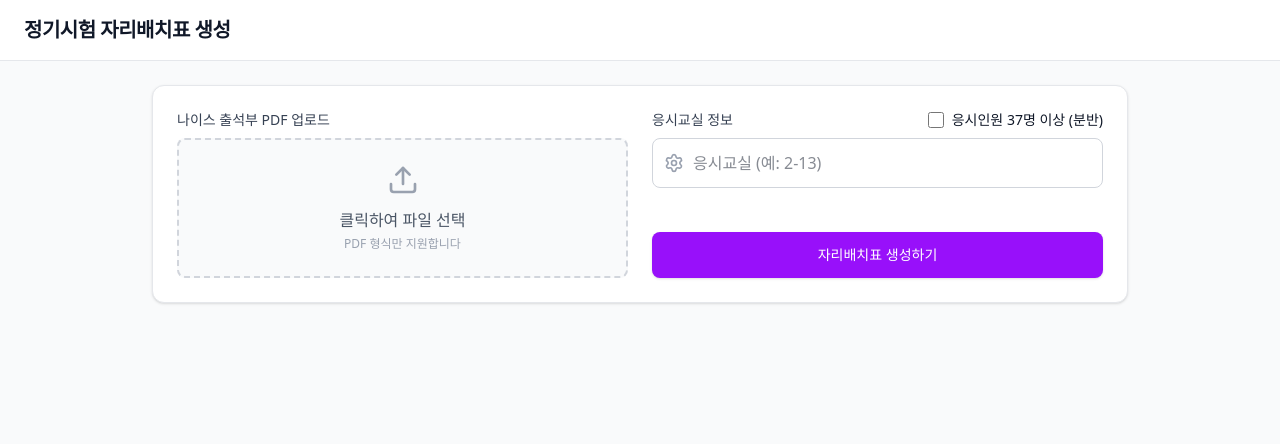
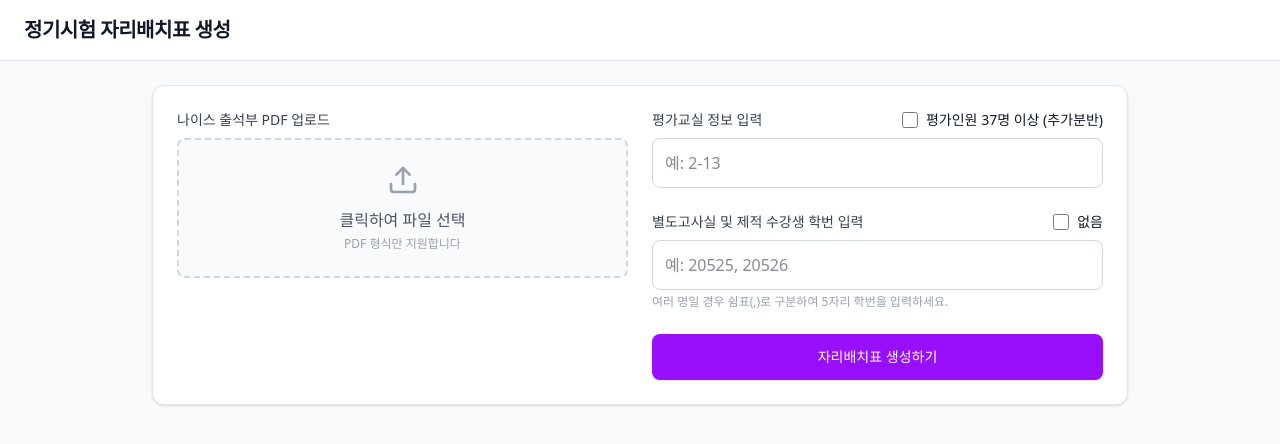
Before and after one commit to eksvnddlv55-del/examseating1, a React (Vite) app: page / in a window 1280 px wide. Shown: the top 444 px of the page. Built offline with nearby package versions, Linux system fonts and the light colour scheme.

Commit message:
feat: add student exclusion feature for seat arrangement
Implement student exclusion logic by ID to allow filtering of students before seat arrangement. Added validation to ensure seating capacity limits are enforced when excluding students.

```diff
--- a/src/App.tsx
+++ b/src/App.tsx
@@ -19,6 +19,19 @@ const isClassMatch = (classNum: number, input: string) => {
   return false;
 };
 
+// 학생 제외 여부 확인 헬퍼 함수
+const isStudentExcluded = (student: any, excludesStr: string, noExclude: boolean) => {
+  if (noExclude || !excludesStr.trim()) return false;
+  const excludes = excludesStr.split(',').map(s => s.trim());
+
+  const g = student.grade;
+  const c = student.class.toString().padStart(2, '0');
+  const n = student.number.toString().padStart(2, '0');
+  const studentId = `${g}${c}${n}`;
+
+  return excludes.includes(studentId);
+};
+
 export default function App() {
   const [file, setFile] = useState<File | null>(null);
 
@@ -28,6 +41,10 @@ export default function App() {
   const [classLimit1, setClassLimit1] = useState<string>('');
   const [examClassroom2, setExamClassroom2] = useState<string>('');
   const [classLimit2, setClassLimit2] = useState<string>('');
+
+  // 제외 필요 응시생 학번
+  const [excludeIds, setExcludeIds] = useState<string>('');
+  const [noExclude, setNoExclude] = useState<boolean>(false);
 
   const [parsedData, setParsedData] = useState<ParsedData | null>(null);
   const [isLoading, setIsLoading] = useState(false);
@@ -95,6 +112,13 @@ export default function App() {
       }
 
       const data: ParsedData = await response.json();
+
+      // 체크박스가 해제되어 있는데 총 인원이 37명 이상일 경우 에러 처리
+      const validStudents = data.students.filter(s => !isStudentExcluded(s, excludeIds, noExclude));
+      if (!isOver36 && validStudents.length > 36) {
+        throw new Error('평가 인원이 37명 이상입니다. 추가분반 체크박스를 눌러주시기 바랍니다.');
+      }
+
       setParsedData(data);
     } catch (err: any) {
       console.error(err);
@@ -168,7 +192,7 @@ export default function App() {
             <div className="flex flex-col">
               <div className="flex items-center justify-between mb-2">
                 <label className="block text-sm font-medium text-gray-700">
-                  응시교실 정보
+                  평가교실 정보 입력
                 </label>
                 <div className="flex items-center">
                   <input
@@ -179,7 +203,7 @@ export default function App() {
                     className="w-4 h-4 text-purple-600 bg-gray-100 border-gray-300 rounded focus:ring-purple-500"
                   />
                   <label htmlFor="isOver36" className="ml-2 text-sm font-medium text-gray-900">
-                    응시인원 37명 이상 (분반)
+                    평가인원 37명 이상 (추가분반)
                   </label>
                 </div>
               </div>
@@ -187,27 +211,24 @@ export default function App() {
               <div className="flex-1 flex flex-col">
                 {!isOver36 ? (
                   <div className="relative mb-4">
-                    <div className="absolute inset-y-0 left-0 pl-3 flex items-center pointer-events-none">
-                      <Settings className="h-5 w-5 text-gray-400" />
-                    </div>
                     <input
                       type="text"
                       value={examClassroom1}
                       onChange={(e) => setExamClassroom1(e.target.value)}
-                      placeholder="응시교실 (예: 2-13)"
-                      className="block w-full pl-10 pr-3 py-3 border border-gray-300 rounded-lg focus:ring-purple-500 focus:border-purple-500 bg-white"
+                      placeholder="예: 2-13"
+                      className="block w-full px-3 py-3 border border-gray-300 rounded-lg focus:ring-purple-500 focus:border-purple-500 bg-white"
                     />
                   </div>
                 ) : (
                   <div className="space-y-3 mb-4">
                     <div className="p-3 bg-gray-50 border border-gray-200 rounded-lg">
-                      <p className="text-sm font-bold text-gray-700 mb-2">제1 시험실</p>
+                      <p className="text-sm font-bold text-gray-700 mb-2">추가분반-a</p>
                       <div className="flex gap-2">
                         <input
                           type="text"
                           value={examClassroom1}
                           onChange={(e) => setExamClassroom1(e.target.value)}
-                          placeholder="응시교실 (예: 2-13)"
+                          placeholder="예: 2-13"
                           className="flex-1 px-3 py-2 border border-gray-300 rounded-md text-sm focus:ring-purple-500 focus:border-purple-500"
                         />
                         <input
@@ -220,26 +241,61 @@ export default function App() {
                       </div>
                     </div>
                     <div className="p-3 bg-gray-50 border border-gray-200 rounded-lg">
-                      <p className="text-sm font-bold text-gray-700 mb-2">제2 시험실</p>
+                      <p className="text-sm font-bold text-gray-700 mb-2">추가분반-b</p>
                       <div className="flex gap-2">
                         <input
                           type="text"
                           value={examClassroom2}
                           onChange={(e) => setExamClassroom2(e.target.value)}
-                          placeholder="응시교실 (예: 2-14)"
+                          placeholder="예: 2-14"
                           className="flex-1 px-3 py-2 border border-gray-300 rounded-md text-sm focus:ring-purple-500 focus:border-purple-500"
                         />
                         <input
                           type="text"
                           value={classLimit2}
                           onChange={(e) => setClassLimit2(e.target.value)}
-                          placeholder="대상 반 (예: 6-10)"
+                          placeholder="대상 반 (예: 6-13)"
                           className="flex-1 px-3 py-2 border border-gray-300 rounded-md text-sm focus:ring-purple-500 focus:border-purple-500"
                         />
                       </div>
                     </div>
                   </div>
                 )}
+
+                {/* 제외 필요 응시생 학번 입력란 */}
+                <div className="mt-2 mb-6">
+                  <div className="flex items-center justify-between mb-2">
+                    <label className="block text-sm font-medium text-gray-700">
+                      별도고사실 및 제적 수강생 학번 입력
+                    </label>
+                    <div className="flex items-center">
+                      <input
+                        id="noExclude"
+                        type="checkbox"
+                        checked={noExclude}
+                        onChange={(e) => {
+                          setNoExclude(e.target.checked);
+                          if (e.target.checked) setExcludeIds('');
+                        }}
+                        className="w-4 h-4 text-purple-600 bg-gray-100 border-gray-300 rounded focus:ring-purple-500"
+                      />
+                      <label htmlFor="noExclude" className="ml-2 text-sm font-medium text-gray-900">
+                        없음
+                      </label>
+                    </div>
+                  </div>
+                  <input
+                    type="text"
+                    value={excludeIds}
+                    onChange={(e) => setExcludeIds(e.target.value)}
+                    disabled={noExclude}
+                    placeholder="예: 20525, 20526"
+                    className="block w-full px-3 py-3 border border-gray-300 rounded-lg focus:ring-purple-500 focus:border-purple-500 bg-white disabled:bg-gray-100 disabled:text-gray-400"
+                  />
+                  <p className="text-xs text-gray-400 mt-1">
+                    여러 명일 경우 쉼표(,)로 구분하여 5자리 학번을 입력하세요.
+                  </p>
+                </div>
 
                 <button
                   onClick={handleProcess}
@@ -274,7 +330,7 @@ export default function App() {
               {isOver36 ? (
                 <>
                   <SeatingChart
-                    students={parsedData.students.filter(s => isClassMatch(s.class, classLimit1))}
+                    students={parsedData.students.filter(s => isClassMatch(s.class, classLimit1) && !isStudentExcluded(s, excludeIds, noExclude))}
                     subject={parsedData.subject}
                     grade={parsedData.grade}
                     classGroup={parsedData.classGroup}
@@ -282,7 +338,7 @@ export default function App() {
                   />
                   <div className="break-before-page h-8 print:h-0" />
                   <SeatingChart
-                    students={parsedData.students.filter(s => isClassMatch(s.class, classLimit2))}
+                    students={parsedData.students.filter(s => isClassMatch(s.class, classLimit2) && !isStudentExcluded(s, excludeIds, noExclude))}
                     subject={parsedData.subject}
                     grade={parsedData.grade}
                     classGroup={parsedData.classGroup}
@@ -291,7 +347,7 @@ export default function App() {
                 </>
               ) : (
                 <SeatingChart
-                  students={parsedData.students}
+                  students={parsedData.students.filter(s => !isStudentExcluded(s, excludeIds, noExclude))}
                   subject={parsedData.subject}
                   grade={parsedData.grade}
                   classGroup={parsedData.classGroup}
```
